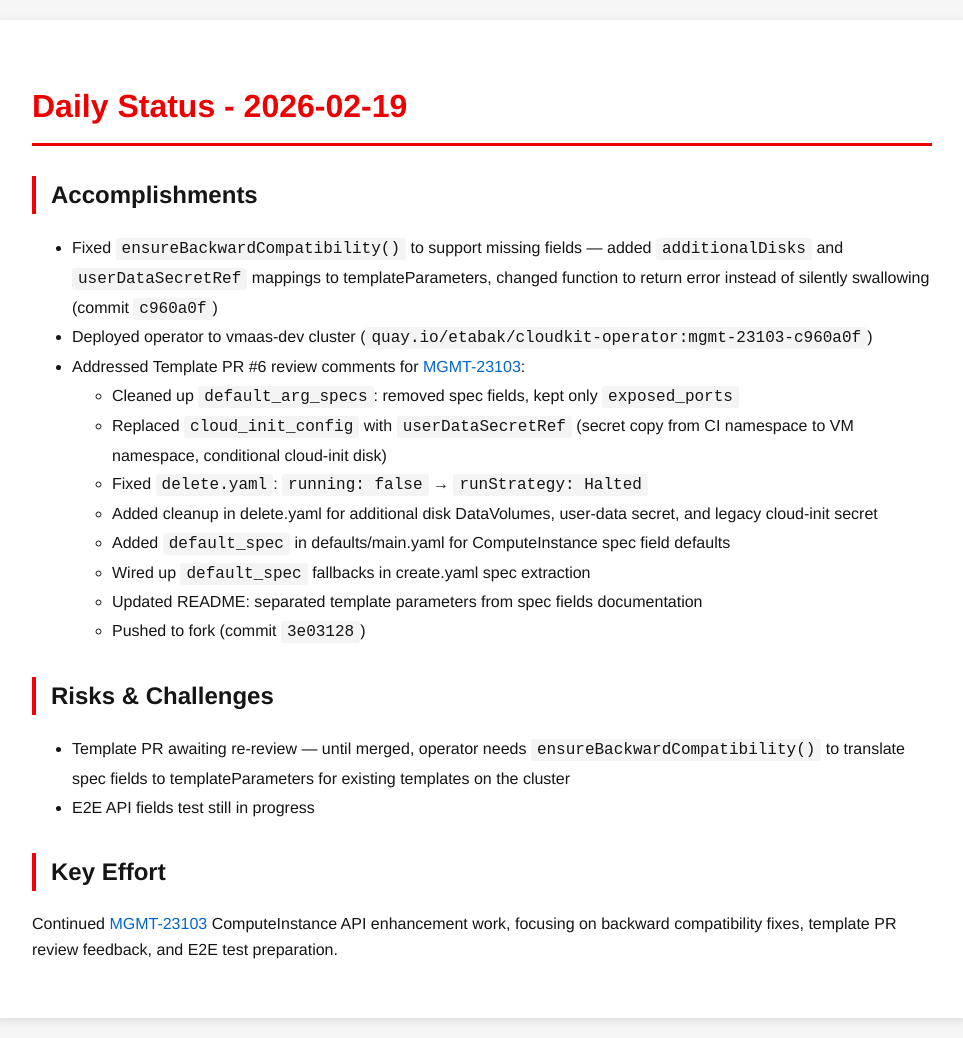
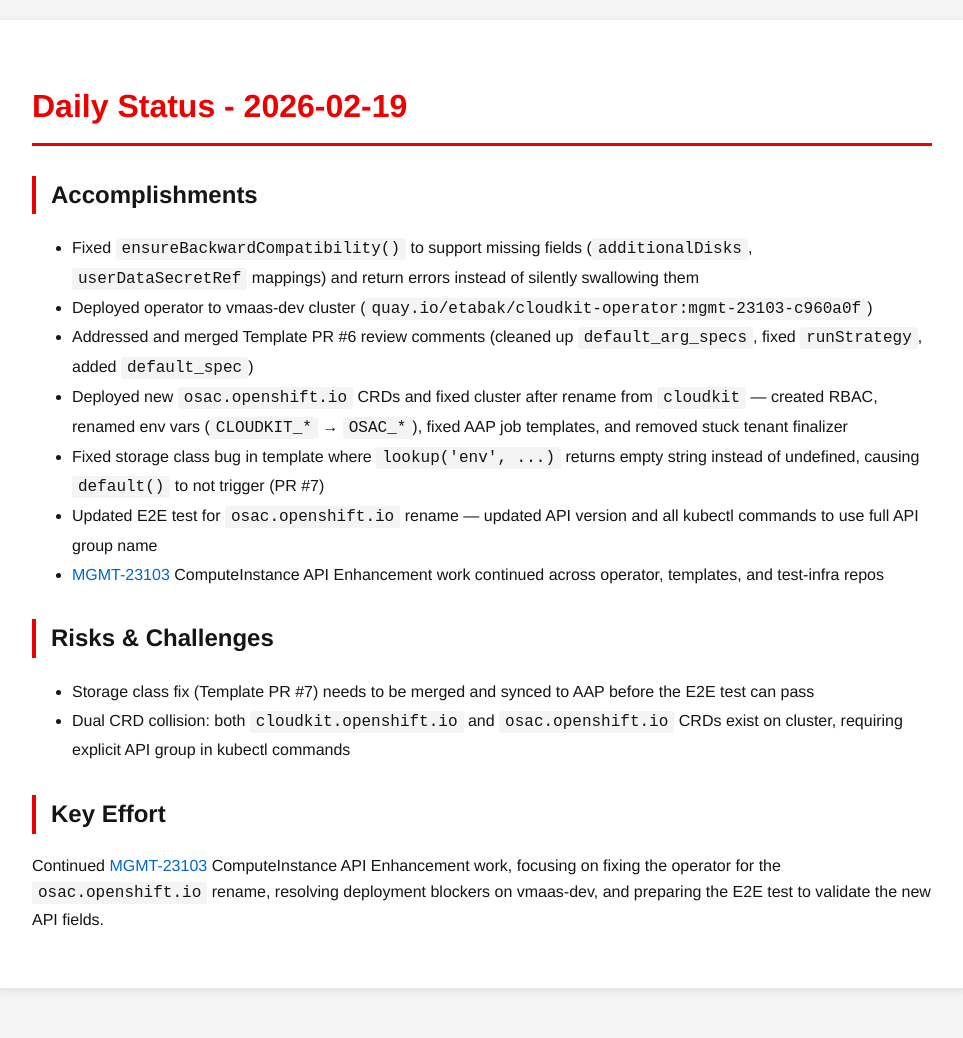
Before and after one commit to tzvatot/daily-status, a Jekyll site: the page built from 2026-02-19.md, in a window 1280 px wide. Shown: the whole page, without its empty margins (158-1121 px from the left). Built offline with Jekyll 4.4.1, drawn with Linux system fonts in a browser that asks for light colours; after the commit the page ends 1008 px from its top, so only the background shows below that.

Commit message:
Daily status update - 2026-02-19

```diff
--- a/2026-02-19.md
+++ b/2026-02-19.md
@@ -7,21 +7,17 @@ date: 2026-02-19
 # Daily Status - 2026-02-19
 
 ## Accomplishments
-- Fixed `ensureBackwardCompatibility()` to support missing fields — added `additionalDisks` and `userDataSecretRef` mappings to templateParameters, changed function to return error instead of silently swallowing (commit `c960a0f`)
+- Fixed `ensureBackwardCompatibility()` to support missing fields (`additionalDisks`, `userDataSecretRef` mappings) and return errors instead of silently swallowing them
 - Deployed operator to vmaas-dev cluster (`quay.io/etabak/cloudkit-operator:mgmt-23103-c960a0f`)
-- Addressed Template PR #6 review comments for [MGMT-23103](https://issues.redhat.com/browse/MGMT-23103):
-  - Cleaned up `default_arg_specs`: removed spec fields, kept only `exposed_ports`
-  - Replaced `cloud_init_config` with `userDataSecretRef` (secret copy from CI namespace to VM namespace, conditional cloud-init disk)
-  - Fixed `delete.yaml`: `running: false` → `runStrategy: Halted`
-  - Added cleanup in delete.yaml for additional disk DataVolumes, user-data secret, and legacy cloud-init secret
-  - Added `default_spec` in defaults/main.yaml for ComputeInstance spec field defaults
-  - Wired up `default_spec` fallbacks in create.yaml spec extraction
-  - Updated README: separated template parameters from spec fields documentation
-  - Pushed to fork (commit `3e03128`)
+- Addressed and merged Template PR #6 review comments (cleaned up `default_arg_specs`, fixed `runStrategy`, added `default_spec`)
+- Deployed new `osac.openshift.io` CRDs and fixed cluster after rename from `cloudkit` — created RBAC, renamed env vars (`CLOUDKIT_*` → `OSAC_*`), fixed AAP job templates, and removed stuck tenant finalizer
+- Fixed storage class bug in template where `lookup('env', ...)` returns empty string instead of undefined, causing `default()` to not trigger (PR #7)
+- Updated E2E test for `osac.openshift.io` rename — updated API version and all kubectl commands to use full API group name
+- [MGMT-23103](https://issues.redhat.com/browse/MGMT-23103) ComputeInstance API Enhancement work continued across operator, templates, and test-infra repos
 
 ## Risks & Challenges
-- Template PR awaiting re-review — until merged, operator needs `ensureBackwardCompatibility()` to translate spec fields to templateParameters for existing templates on the cluster
-- E2E API fields test still in progress
+- Storage class fix (Template PR #7) needs to be merged and synced to AAP before the E2E test can pass
+- Dual CRD collision: both `cloudkit.openshift.io` and `osac.openshift.io` CRDs exist on cluster, requiring explicit API group in kubectl commands
 
 ## Key Effort
-Continued [MGMT-23103](https://issues.redhat.com/browse/MGMT-23103) ComputeInstance API enhancement work, focusing on backward compatibility fixes, template PR review feedback, and E2E test preparation.
+Continued [MGMT-23103](https://issues.redhat.com/browse/MGMT-23103) ComputeInstance API Enhancement work, focusing on fixing the operator for the `osac.openshift.io` rename, resolving deployment blockers on vmaas-dev, and preparing the E2E test to validate the new API fields.
```
